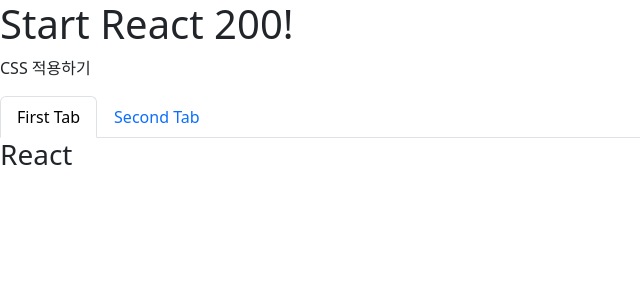
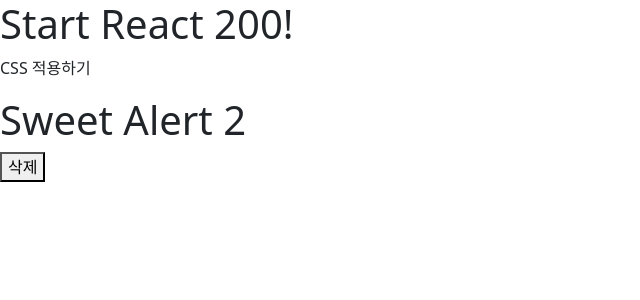
Before and after one commit to byonghwan-son/react200, a React (Create React App) app in the folder client/: page / in a window 1280 px wide. Shown: the top 300 px of the page, without its empty margins (0-640 px from the left). Built offline with nearby package versions, Linux system fonts and the light colour scheme.

Commit message:
SweetAlert2

```diff
--- a/client/package.json
+++ b/client/package.json
@@ -13,6 +13,7 @@
     "react-scripts": "5.0.1",
     "reactstrap": "^9.2.1",
     "shallow-equal": "^3.1.0",
+    "sweetalert2": "^11.10.1",
     "web-vitals": "^2.1.4"
   },
   "scripts": {
--- a/client/src/App.js
+++ b/client/src/App.js
@@ -1,14 +1,14 @@
 import React from "react"
 // import "./App.css"
 import 'bootstrap/dist/css/bootstrap.css'
-import ReactstrapTab from "./chap02/R055_ReactstrapTab";
+import Sweetalert2Confirm from "./chap02/R058_Sweetalert2Confirm";
 
 function App() {
   return (
     <div>
       <h1>Start React 200!</h1>
       <p>CSS 적용하기</p>
-      <ReactstrapTab />
+      <Sweetalert2Confirm />
     </div>
   );
 }
--- /dev/null
+++ b/client/src/chap02/R058_Sweetalert2Confirm.js
@@ -0,0 +1,37 @@
+import React from 'react';
+import Swal from "sweetalert2";
+
+function R058_Sweetalert2Confirm(props) {
+  let deleteAlert = (e) => {
+    Swal.fire({
+      title: '정말 삭제하시겠습니까?',
+      icon: 'question',
+      showCancelButton: true,
+      confirmButtonColor: '#4B088A',
+      cancelButtonColor: '#01Df01',
+      confirmButtonText: '예',
+      cancelButtonText: '아니요'
+    }).then(result => {
+      if(result.value) {
+        let item = document.getElementById('deletedId')
+        if(item) {
+          item.remove()
+          Swal.fire(
+            'Deleted',
+            'Sweetalert2 삭제 완료',
+            'success'
+          )
+        }
+      }
+    })
+  }
+
+  return (
+    <div id={`deletedId`}>
+      <h1>Sweet Alert 2</h1>
+      <button onClick={e => deleteAlert(e)}>삭제</button>
+    </div>
+  );
+}
+
+export default R058_Sweetalert2Confirm;
```
Also changed, not shown: client/src/chap02/R056_Sweetalert2Basic.js (added, +20 -0 lines), client/src/chap02/R057_Sweetalert2Position.js (added, +25 -0 lines), 1 other file (tests, documents, lock files or other folders).
